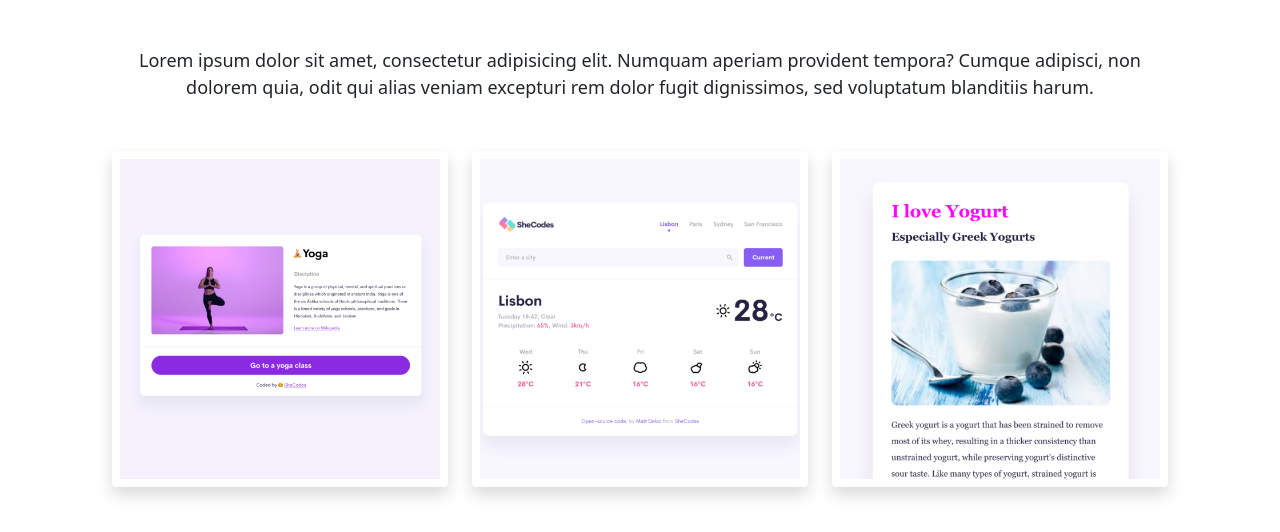
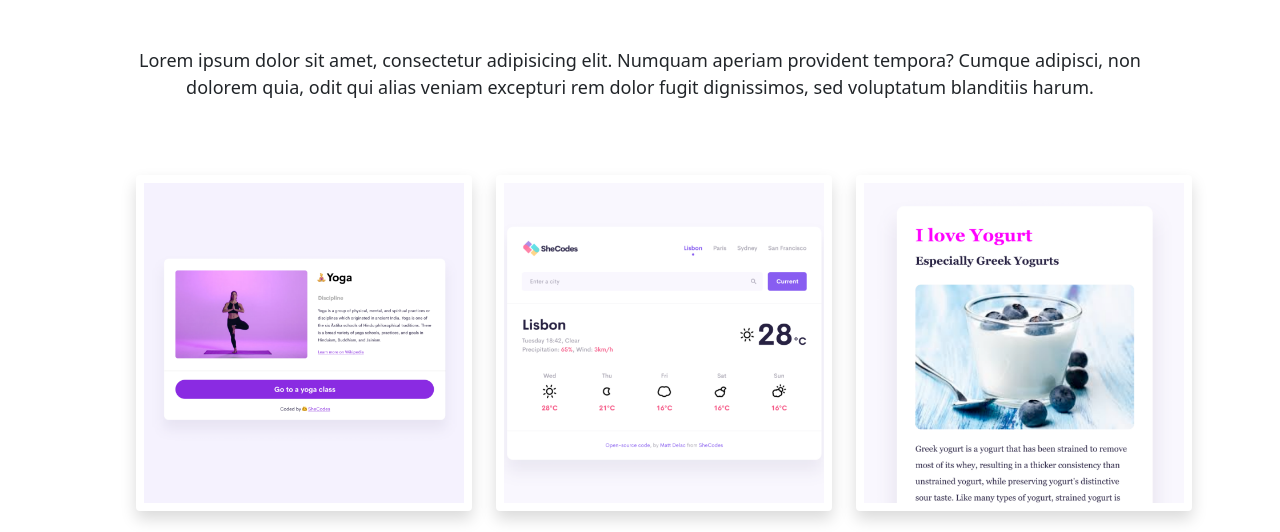
Before and after one commit to tsule27/TSule_Portfolio, a website: page about.html in a window 1280 px wide. Shown: the part 247-779 px from the top of the page. Drawn offline with nearby package versions, Linux system fonts and the light colour scheme.

Commit message:
about - description, alt

```diff
--- a/about.html
+++ b/about.html
@@ -16,7 +16,12 @@
       crossorigin="anonymous"
     ></script>
     <link rel="stylesheet" href="style.css" />
-    <title>About Tanvi Sule</title>
+    <title>About me -Tanvi Sule</title>
+    <meta
+      name="description"
+      content="About Tanvi Sule, an environmental science and studies professional, based in the United
+      States"
+    />
   </head>
   <body>
     <nav class="navbar navbar-expand-lg navbar-light bg-light fixed-top">
@@ -78,13 +83,25 @@
     <div class="container">
       <div class="row">
         <div class="col-sm-4">
-          <img src="images/yoga.png" class="img-fluid p-2 shadow rounded" />
+          <img
+            src="/images/yoga.png"
+            alt=" Yoga Project"
+            class="img-fluid p-2 m-4 shadow rounded"
+          />
         </div>
         <div class="col-sm-4">
-          <img src="images/weather.png" class="img-fluid p-2 shadow rounded" />
+          <img
+            src="/images/weather.png"
+            alt=" Weather Project"
+            class="img-fluid p-2 m-4 shadow rounded"
+          />
         </div>
         <div class="col-sm-4">
-          <img src="images/yogurt.png" class="img-fluid p-2 shadow rounded" />
+          <img
+            src="/images/yogurt.png"
+            alt=" Yogurt Project"
+            class="img-fluid p-2 m-4 shadow rounded"
+          />
         </div>
       </div>
     </div>
```
Also changed, not shown: index.html (+3 -3 lines).
